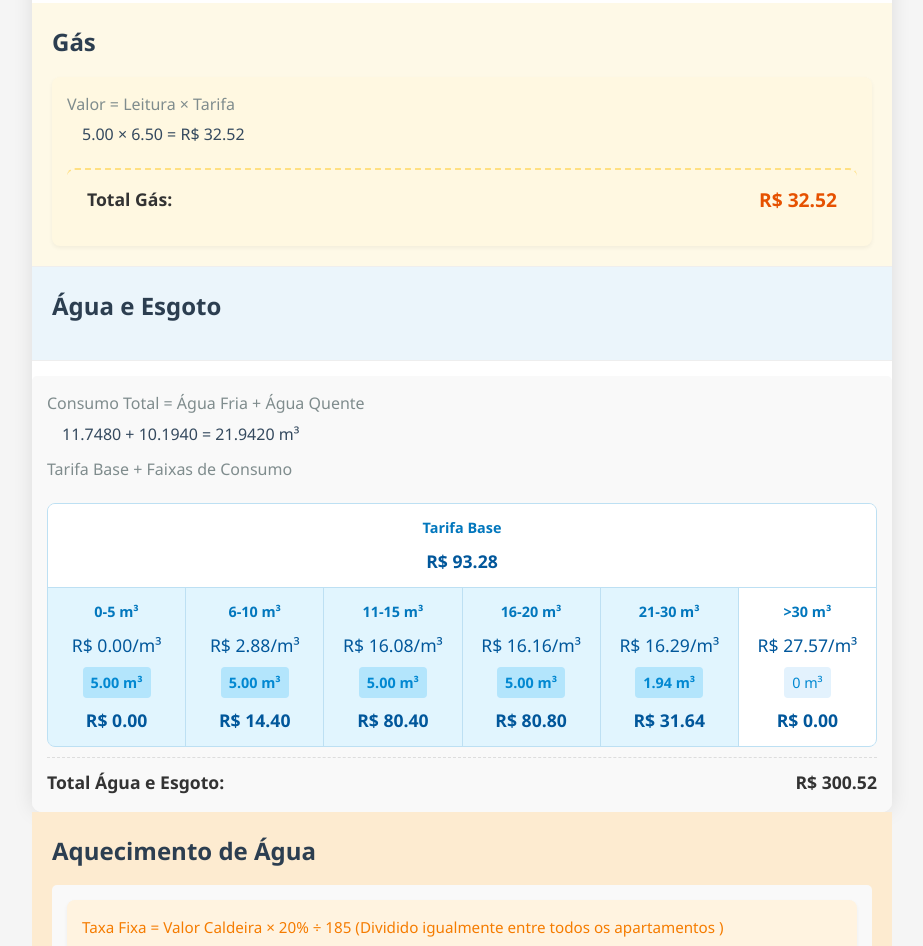
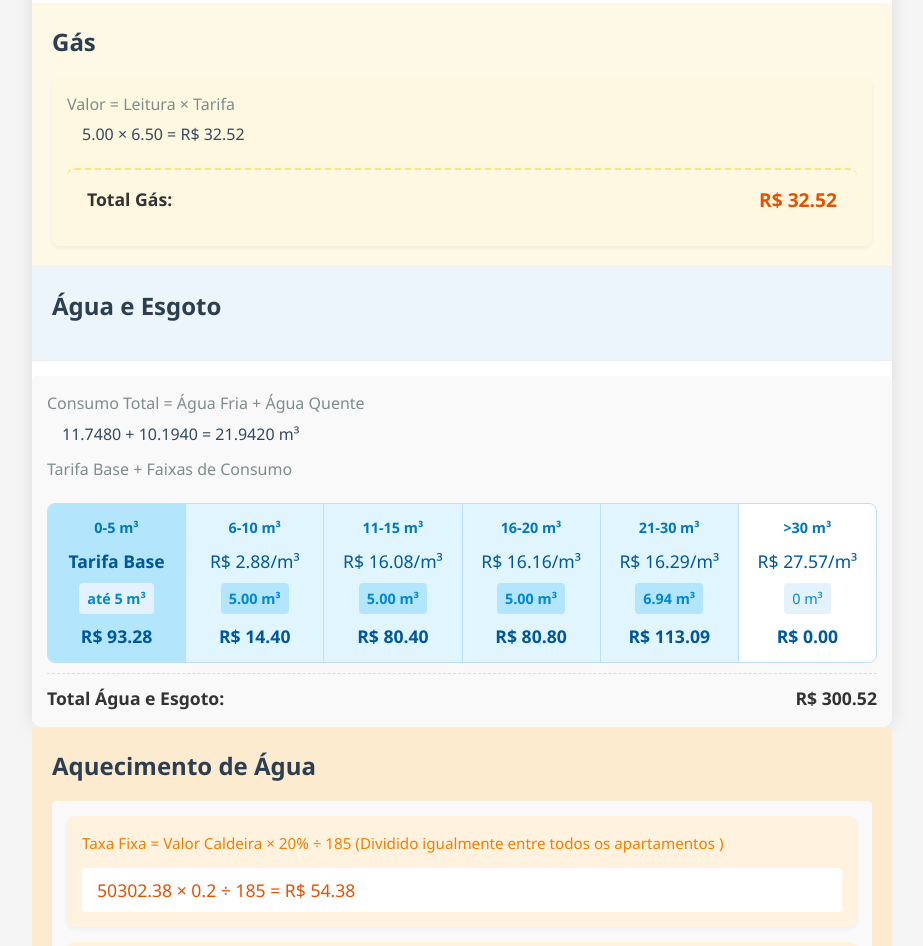
Before and after one commit to inovaprog/calculo_condominio, a plain HTML site: page index.html in a window 1280 px wide. Shown: the part 372-1318 px from the top of the page, without its empty margins (178-1101 px from the left). Drawn offline with Linux system fonts and the light colour scheme.

Commit message:
refactor: merge base tier with first consumption tier and improve styling

```diff
--- a/index.html
+++ b/index.html
@@ -95,16 +95,12 @@
             <div class="calculation">
               <span class="formula">Tarifa Base + Faixas de Consumo</span>
               <div class="water-tiers">
-                <div class="tier base-tier">
-                  <div class="tier-header">Tarifa Base</div>
-                  <div class="tier-value">R$ 93.28</div>
-                </div>
                 <div class="tier-container">
-                  <div class="tier" id="tier-0-5">
+                  <div class="tier" id="tier-done">
                     <div class="tier-header">0-5 m³</div>
-                    <div class="tier-rate">R$ 0.00/m³</div>
-                    <div class="tier-consumption">5 m³</div>
-                    <div class="tier-value">R$ 0.00</div>
+                    <div class="tier-rate">Tarifa Base</div>
+                    <div class="tier-consumption"> até 5 m³</div>
+                    <div class="tier-value">R$ 93.28</div>
                   </div>
                   <div class="tier" id="tier-6-10">
                     <div class="tier-header">6-10 m³</div>
--- a/styles.css
+++ b/styles.css
@@ -198,6 +198,13 @@ input {
 }
 
 .tier-value {
+    font-weight: bold;
+    color: #01579b;
+    font-size: 1.1rem;
+}
+
+#tier-done {
+    background-color: #b3e5fc;
     font-weight: bold;
     color: #01579b;
     font-size: 1.1rem;
```
